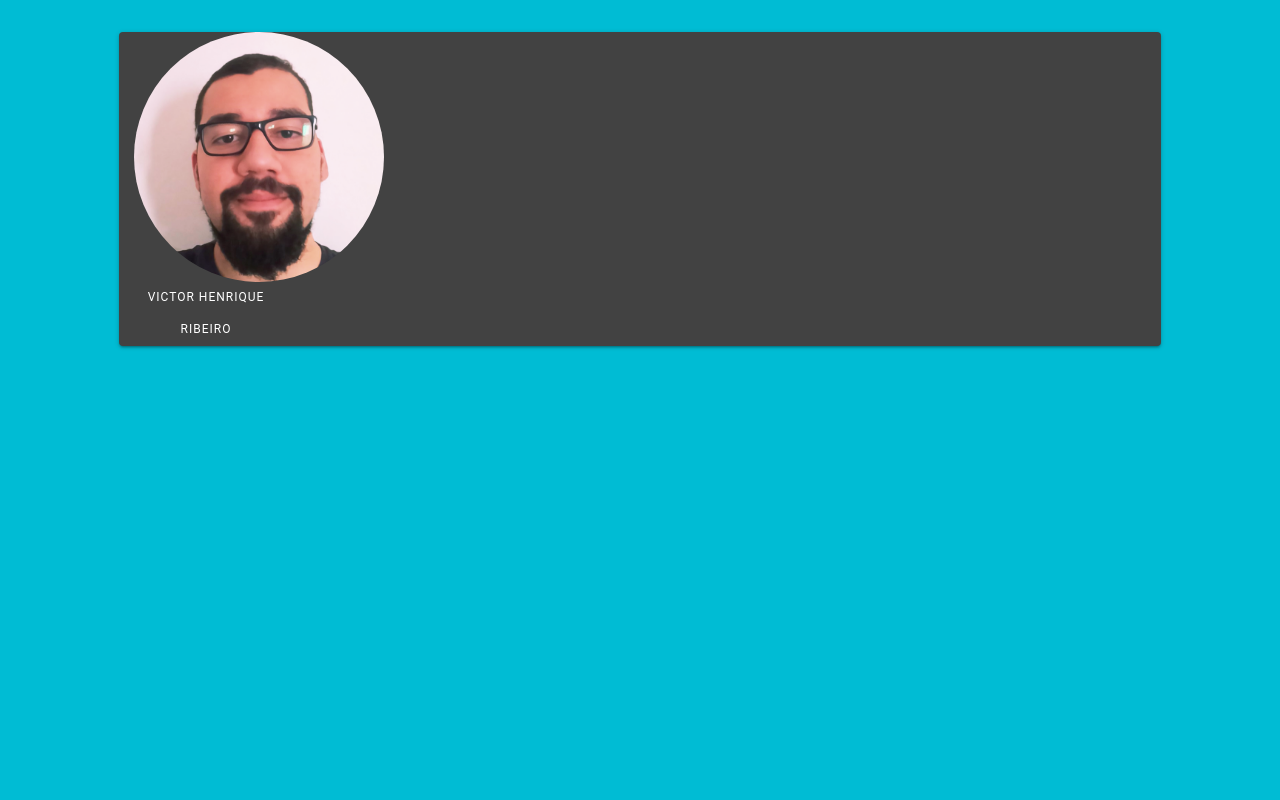
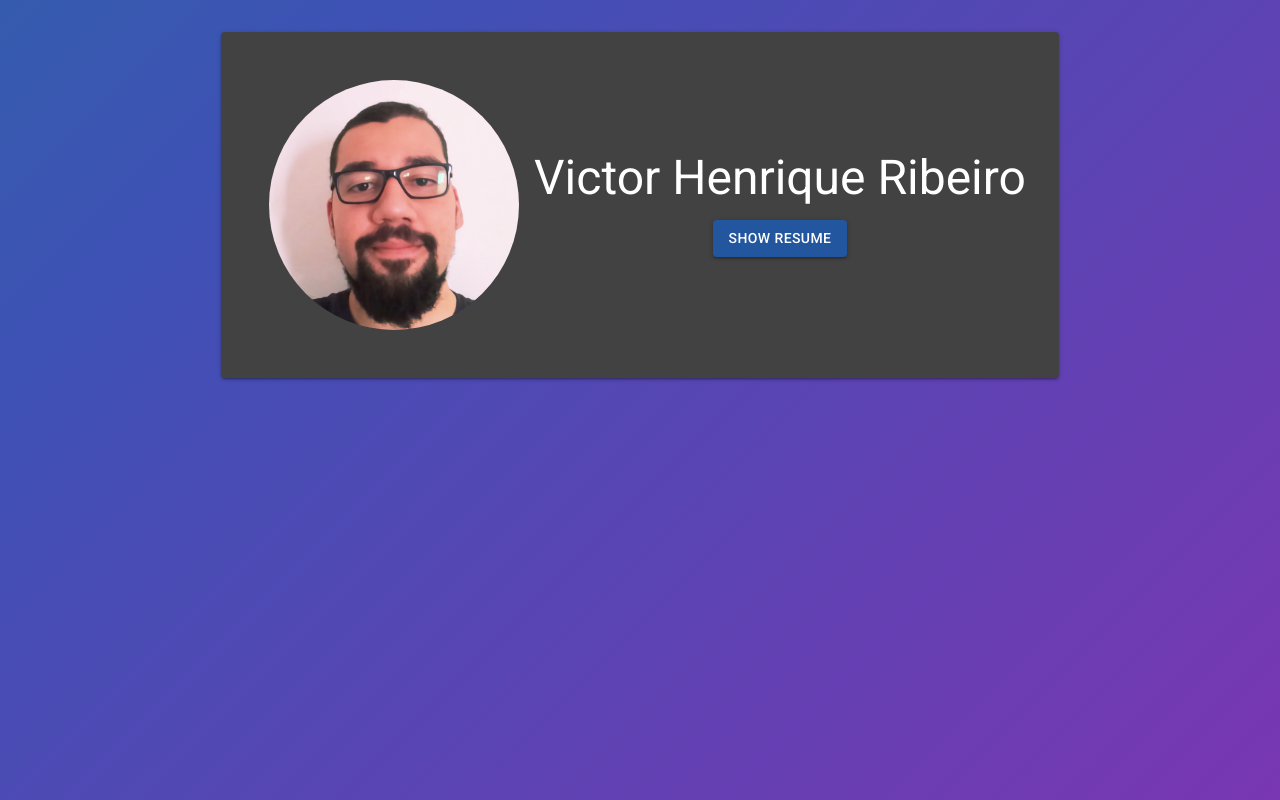
Before and after one commit to Victor-R/victor-cv, a React (Create React App) app: page / in a window 1280 px wide. Built offline with nearby package versions, Linux system fonts and the light colour scheme.

Commit message:
Initial Layout, css back animation and started Resume Component

```diff
--- a/public/index.html
+++ b/public/index.html
@@ -8,6 +8,7 @@
       content="width=device-width, initial-scale=1, shrink-to-fit=no"
     />
     <meta name="theme-color" content="#000000" />
+    <link rel="stylesheet" href="https://fonts.googleapis.com/css?family=Roboto:300,400,500">
     <link rel="manifest" href="%PUBLIC_URL%/manifest.json" />
     <link rel="stylesheet" href="https://stackpath.bootstrapcdn.com/bootstrap/4.2.1/css/bootstrap.min.css" integrity="sha384-GJzZqFGwb1QTTN6wy59ffF1BuGJpLSa9DkKMp0DgiMDm4iYMj70gZWKYbI706tWS" crossorigin="anonymous">
     <title>React App</title>
--- a/src/App.css
+++ b/src/App.css
@@ -1,5 +1,4 @@
 .mainBack {
   margin-top: 2em;
-  margin-left: auto;
-  margin-right: auto;
+  padding: 3em;
 }
--- a/src/App.js
+++ b/src/App.js
@@ -1,38 +1,86 @@
 import React, { Component } from 'react';
 import { Container, Col, Row } from 'reactstrap';
 import Typography from '@material-ui/core/Typography';
+import Button from '@material-ui/core/Button';
 import Paper from '@material-ui/core/Paper';
 import Avatar from '@material-ui/core/Avatar';
+import Resume from './Resume';
 import './App.css';
 import { createMuiTheme, MuiThemeProvider } from '@material-ui/core';
-import { dark } from '@material-ui/core/styles/createPalette';
 
 
 class App extends Component {
 	constructor(props) {
 		super(props);
 		this.state = {
-			teste: false
+			showResume: false,
 		}
 	}
 
+	// Customiza o componente Paper do materialUI
 	paperStyle = () => createMuiTheme({
+		typography: {
+			useNextVariants: true,                  // tipografia padrão do materialUI
+		},
 		palette: {
 			type: 'dark'
 		}
 	});
 
+	// Customiza estilos dos botões de MaterialUI
+	btnCustomStyles = () => createMuiTheme({
+		typography: {
+			useNextVariants: true,                  // tipografia padrão do materialUI
+		},
+		palette: {
+			primary: {
+				main: '#22569f'                     // Altera paleta de cores dos botões
+			}
+		}
+	});
+
+	// Customiza o Componente Typography do MaterialUI
+	typoCustomStyle = () => createMuiTheme({
+		typography: {
+			useNextVariants: true,                  // tipografia padrão do materialUI
+		},
+		palette: {
+			primary: {
+				main: '#fff'                     // Altera paleta de cores dos botões
+			}
+		}
+	});
+
+	handleBtnShowResume = () => {
+		this.setState({
+			showResume: !this.state.showResume
+		});
+	}
+
 	render() {
 		return (
-			<Container fluid>
+			<Container className='d-flex justify-content-center'>
 				<MuiThemeProvider theme={this.paperStyle()}>
-					<Paper className='mainBack col-10' dark >
-						<Row>
-							<Col md='2'>
-								<div style={{ textAlign: 'center' }}>
-									<Avatar alt="Remy Sharp" src="perfil.png" style={{ width: '250px', height: '250px', textAnchor: 'middle' }} />
-									<Typography variant='overline' style={{ textAnchor: 'middle' }}>Victor Henrique Ribeiro</Typography>
-								</div>
+					<Paper className='mainBack' >
+						<Row className="d-flex align-items-center">
+							<Col md='3' style={{ maxWidth: '100%' }}>
+								<Avatar src="perfil.png" style={{ width: '250px', height: '250px' }} />
+							</Col>
+							<Col>
+								<Row>
+									<MuiThemeProvider theme={this.typoCustomStyle()}>
+										<Typography variant='h3' color='primary' gutterBottom>Victor Henrique Ribeiro</Typography>
+									</MuiThemeProvider>
+								</Row>
+								<Row className='d-flex justify-content-center'>
+									<MuiThemeProvider theme={this.btnCustomStyles()}>
+										<Button variant='contained' color='primary' onClick={this.handleBtnShowResume}>show Resume</Button>
+									</MuiThemeProvider>
+								</Row>
+								{
+									this.state.showResume ? <Resume /> : ''
+								}
+
 							</Col>
 						</Row>
 					</Paper>
--- /dev/null
+++ b/src/Resume.js
@@ -0,0 +1,23 @@
+/*Author: Victor Henrique Ribeiro - Date: 01/02/2019
+Component: Resume - Language: Javascript -
+Desc: A component where's all the content of Resume, that is skills, projects, jobs, occupations, etc..*/
+import React, { Component } from 'react';
+
+class Resume extends Component {
+    constructor(props) {
+        super(props);
+        this.state = {
+
+        }
+    }
+
+    render () {
+        return (
+            <div>
+                WWWOOOOWW
+            </div>
+        )
+    }
+}
+
+export default Resume;
--- a/src/index.css
+++ b/src/index.css
@@ -1,13 +1,56 @@
 body {
   margin: 0;
   padding: 0;
-  background-color: #00BCD4;
+  background: linear-gradient(-45deg, #9C27B0, #3F51B5, #009688, #4CAF50);
   font-family: -apple-system, BlinkMacSystemFont, "Segoe UI", "Roboto", "Oxygen",
     "Ubuntu", "Cantarell", "Fira Sans", "Droid Sans", "Helvetica Neue",
     sans-serif;
   -webkit-font-smoothing: antialiased;
   -moz-osx-font-smoothing: grayscale;
+  -webkit-animation: Gradient 10s ease infinite;
+	-moz-animation: Gradient 10s ease infinite;
+  animation: Gradient 10s ease infinite;
+  width: 100wh;
+	height: 90vh;
+  background-size: 400% 400%;
 }
+
+@-webkit-keyframes Gradient {
+	0% {
+		background-position: 0% 50%
+	}
+	50% {
+		background-position: 100% 50%
+	}
+	100% {
+		background-position: 0% 50%
+	}
+}
+
+@-moz-keyframes Gradient {
+	0% {
+		background-position: 0% 50%
+	}
+	50% {
+		background-position: 100% 50%
+	}
+	100% {
+		background-position: 0% 50%
+	}
+}
+
+@keyframes Gradient {
+	0% {
+		background-position: 0% 50%
+	}
+	50% {
+		background-position: 100% 50%
+	}
+	100% {
+		background-position: 0% 50%
+	}
+}
+
 
 code {
   font-family: source-code-pro, Menlo, Monaco, Consolas, "Courier New",
```
